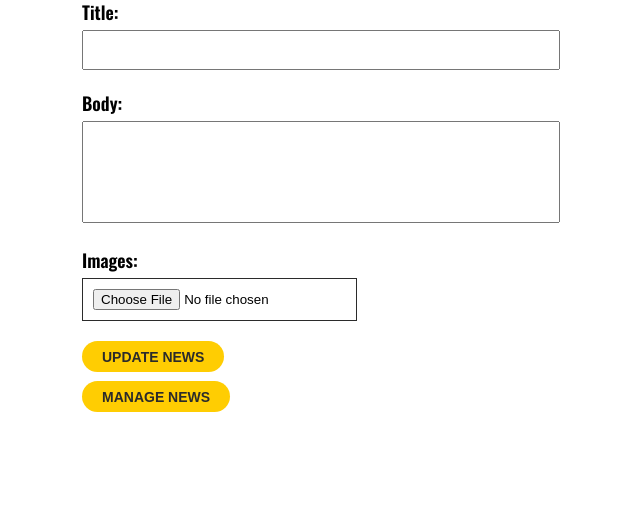
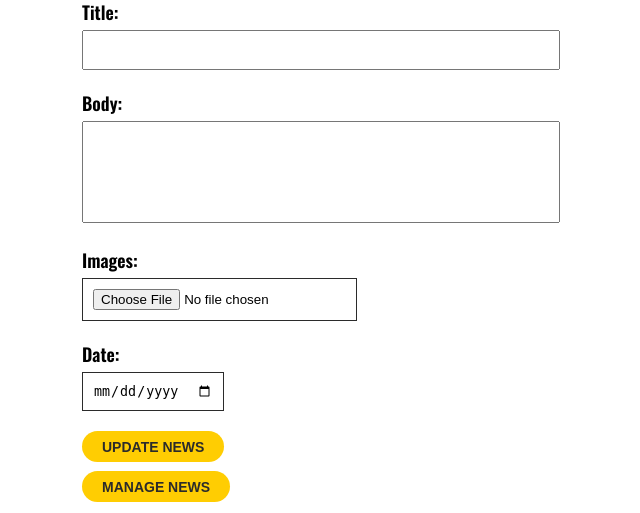
Before and after one commit to bibashmgr/gcesports, a PHP site: page /gcesports/main/admin/news/edit.php in a window 1280 px wide. Shown: the part 287-800 px from the top of the page, without its empty margins (243-883 px from the left). Run offline with PHP 8.4, Linux system fonts and the light colour scheme; data that the repository does not hold is empty; some libraries are stand-ins or nearby versions.

Commit message:
Making some changes

```diff
--- a/main/admin/css/newspanel.css
+++ b/main/admin/css/newspanel.css
@@ -115,6 +115,12 @@
         padding: 10px;
     }
 
+    .news-panel-form form div #date {
+        margin-top: 5px;
+        border: 1px solid #2b2b2b;
+        padding: 10px;
+    }
+
     .news-panel-form form div #submit-btn {
         color: #2b2b2b;
         text-decoration: none;
--- a/main/admin/news/create.php
+++ b/main/admin/news/create.php
@@ -51,6 +51,10 @@
                 <input type="file" id="image" name="image" required>
             </div>
             <div>
+                <label for="date">Date:</label><br/>
+                <input type="date" id="date" name="date" required>
+            </div>
+            <div>
                 <input type="submit" name="add-news" id="submit-btn" value="ADD NEWS">
             </div>
         </form>
--- a/main/admin/news/edit.php
+++ b/main/admin/news/edit.php
@@ -52,6 +52,10 @@
                 <input type="file" id="image" name="image" required>
             </div>
             <div>
+                <label for="date">Date:</label><br/>
+                <input type="date" id="date" name="date" required>
+            </div>
+            <div>
                 <input type="submit" name="edit-news" id="submit-btn" value="UPDATE NEWS">
             </div>
         </form>
--- a/main/admin/news/index.php
+++ b/main/admin/news/index.php
@@ -52,7 +52,7 @@
                         <td><?php echo $new['date']; ?></td>
                         <td><a href="./edit.php?id=<?php echo $new['id']; ?>" style="color: #ffcd02;">Edit</a></td>
                         <td></td>
-                        <td><a href="#" style="color: red;">Delete</a></td>
+                        <td><a href="./index.php?del_id=<?php echo $new['id']; ?>" style="color: red;">Delete</a></td>
                     </tr>
                 <?php endforeach; ?>
             </tbody>
--- a/main/controllers/newspanel.php
+++ b/main/controllers/newspanel.php
@@ -20,14 +20,6 @@
     // adding news
 
     if (isset($_POST['add-news'])) {
-
-        /*
-            $image_name = time() . '_' . $_FILES['image']['name'];
-            $destination = ROOT_PATH . '/media/news/' . $image_name;
-
-            $result = move_uploaded_file($_FILES['image']['temp_name'], $destination);
-            $_POST['image'] = $image_name;
-        */
 
         unset($_POST['add-news']);
 
@@ -61,4 +53,16 @@
         header('location: ' . BASE_URL . '/main/admin/news/index.php');
         exit();
     }
+
+    // deleting news
+
+    if(isset($_GET['del_id'])) {
+
+        $id = $_GET['del_id'];
+        $count = delete($table, $id);
+
+        header('location: ' . BASE_URL . '/main/admin/news/index.php');
+        exit();
+
+    }
 ?>
```
Also changed, not shown: news.php (+17 -7 lines).
